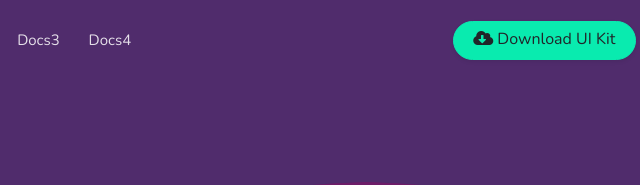
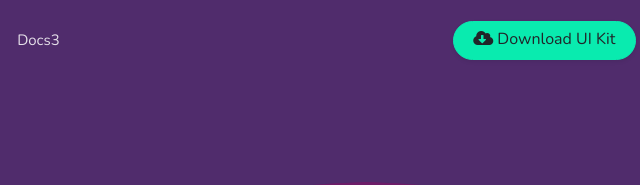
Before and after one commit to George-Mac/EIE3280_Project_1, a website: page homepage/index.html in a window 1280 px wide. Shown: the top 185 px of the page, 599-1239 px from the left. Drawn offline with nearby package versions, Linux system fonts and the light colour scheme.

Commit message:
Update index.html

```diff
--- a/homepage/index.html
+++ b/homepage/index.html
@@ -49,9 +49,6 @@ NAVBAR (remove topnav if you don't want changed nav background on scroll)
 			</li>
 			<li class="nav-item">
 			<a class="nav-link" href="./docs3.html">Docs3</a>
-			</li>
-			<li class="nav-item">
-			<a class="nav-link" href="./docs4.html">Docs4</a>
 			</li>
 		</ul>
 		<ul class="navbar-nav ml-auto d-flex align-items-center">
```
